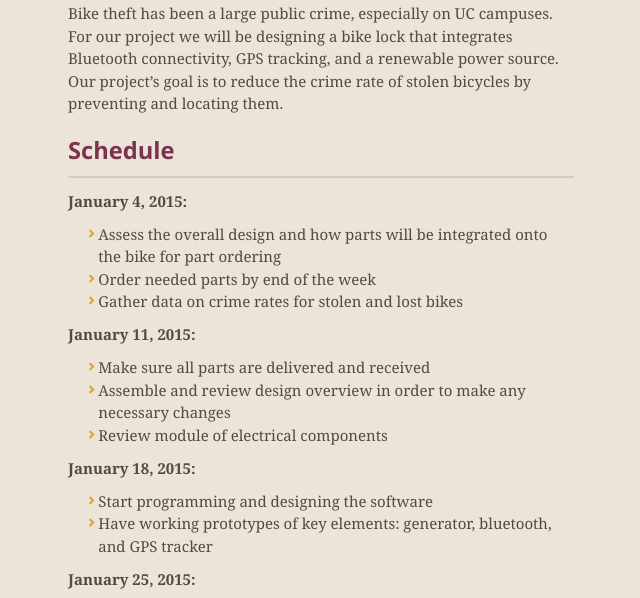
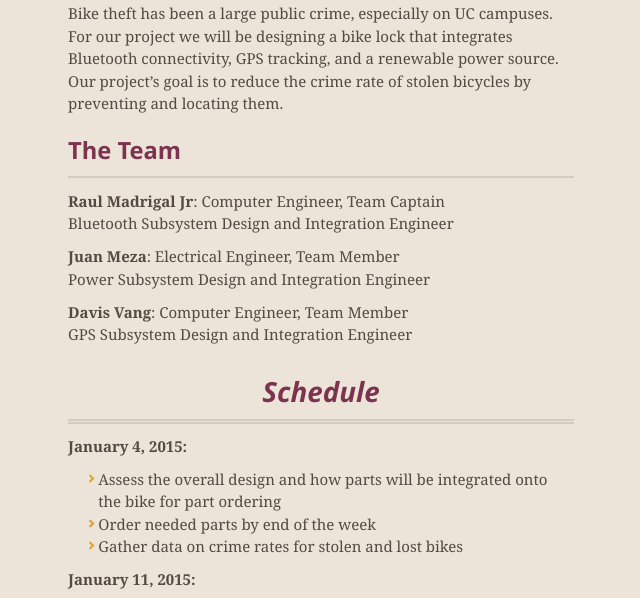
Before and after one commit to RMJ93/BikeSnitch, a plain HTML site: page index.html in a window 1280 px wide. Shown: the part 700-1298 px from the top of the page, without its empty margins (319-959 px from the left). Drawn offline with nearby package versions, Linux system fonts and the light colour scheme.

```diff
--- a/index.html
+++ b/index.html
@@ -59,7 +59,19 @@
 <p>Bike theft has been a large public crime, especially on UC campuses. For our project we will be designing a bike lock that integrates Bluetooth connectivity, GPS tracking, and a renewable power source. Our project’s goal is to reduce the crime rate of stolen bicycles by preventing and locating them.  </p>
 
 <h2>
-<a id="schedule" class="anchor" href="#schedule" aria-hidden="true"><span class="octicon octicon-link"></span></a>Schedule</h2>
+<a id="the-team" class="anchor" href="#the-team" aria-hidden="true"><span class="octicon octicon-link"></span></a>The Team</h2>
+
+<p><strong>Raul Madrigal Jr</strong>: Computer Engineer, Team Captain<br>
+Bluetooth Subsystem Design and Integration Engineer  </p>
+
+<p><strong>Juan Meza</strong>: Electrical Engineer, Team Member<br>
+Power Subsystem Design and Integration Engineer  </p>
+
+<p><strong>Davis Vang</strong>: Computer Engineer, Team Member<br>
+GPS Subsystem Design and Integration Engineer     </p>
+
+<h1>
+<a id="schedule" class="anchor" href="#schedule" aria-hidden="true"><span class="octicon octicon-link"></span></a>Schedule</h1>
 
 <p><strong>January 4, 2015:</strong>  </p>
 
```
Also changed, not shown: params.json (+1 -1 lines).
